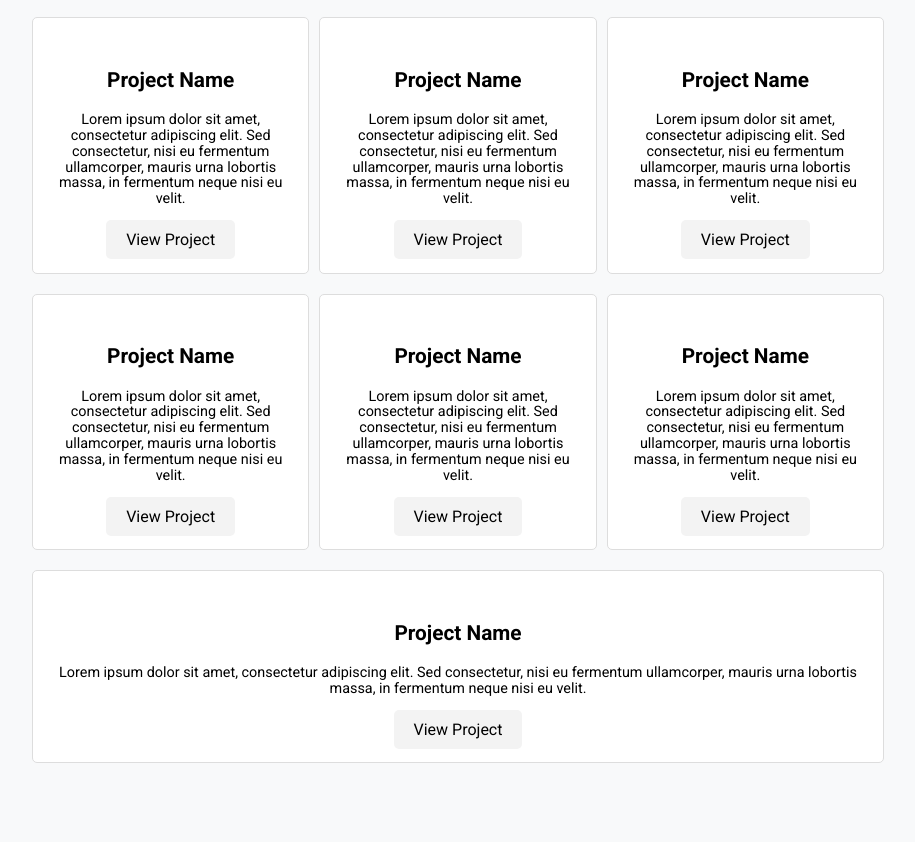
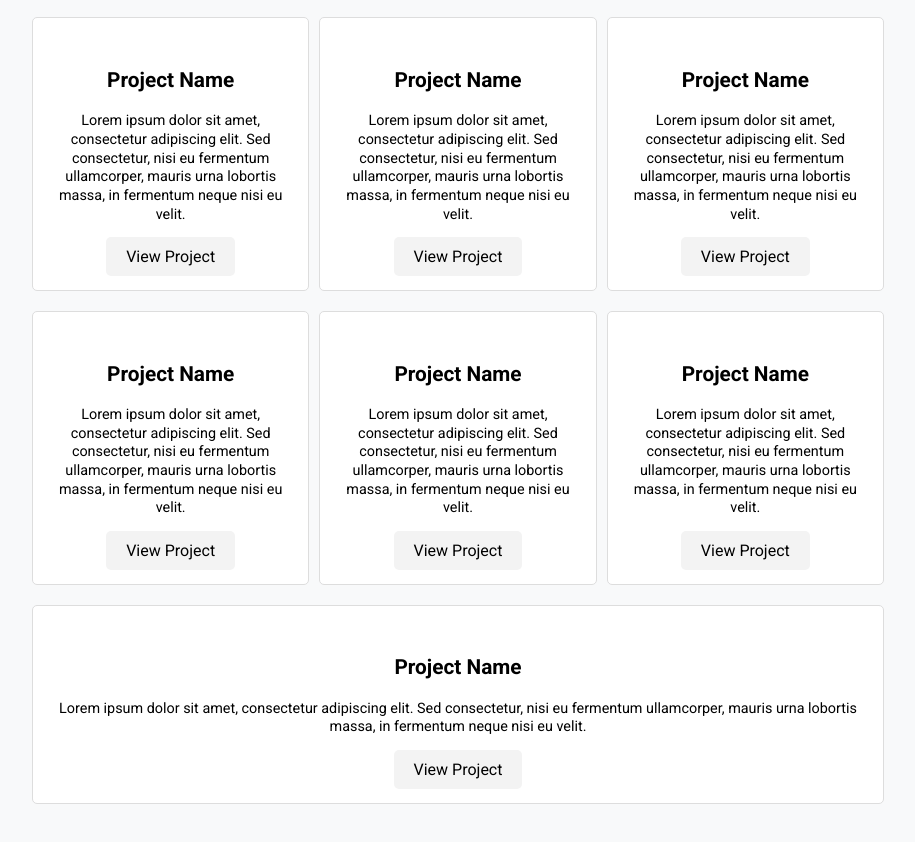
Before and after one commit to tettehseth67/portfolio, a website: page index.html in a window 1280 px wide. Shown: the part 2153-2995 px from the top of the page, without its empty margins (302-1217 px from the left). Drawn offline with nearby package versions, Linux system fonts and the light colour scheme.

Commit message:
update:modified styles.css

```diff
--- a/css/styles.css
+++ b/css/styles.css
@@ -2,6 +2,7 @@
     padding: 0;
     margin: 0;
     box-sizing: border-box;
+    scroll-behavior: smooth;
 }
 
 html {
@@ -278,7 +279,7 @@ section.projects {
 .project p {
     font-size: 0.9rem;
     margin-bottom: 20px;
-    line-height: 1.1;
+    line-height: 1.3;
 }
 
 .project a {
```
